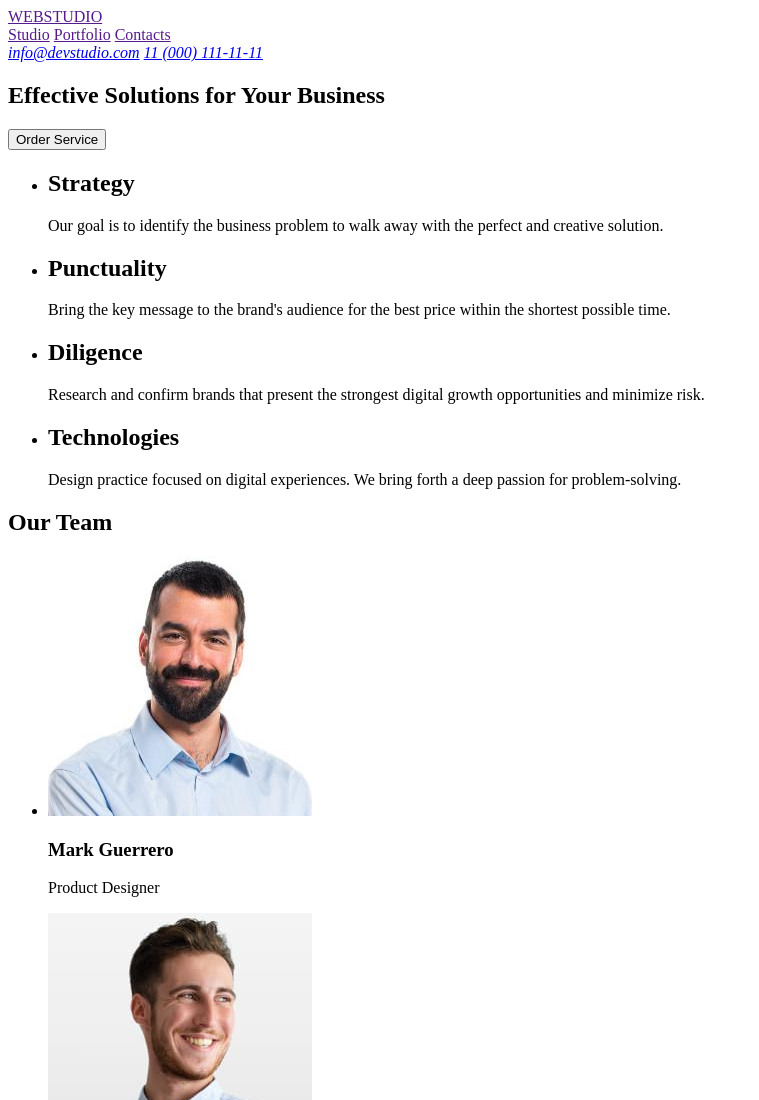
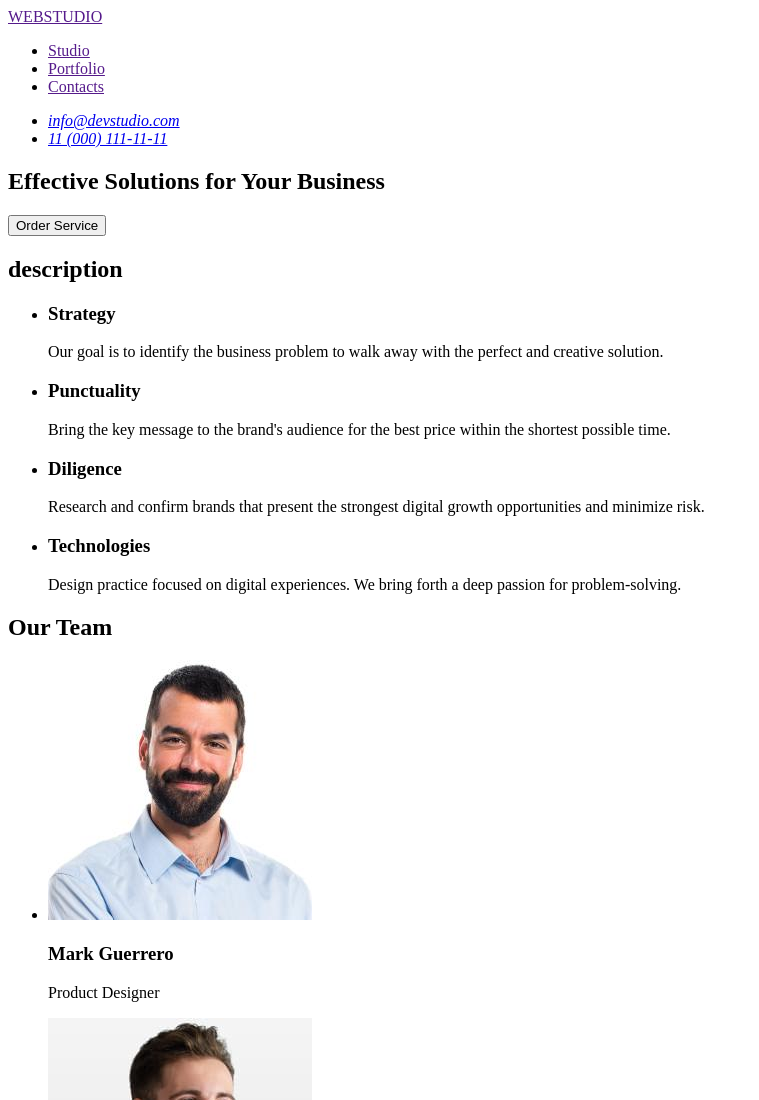
Before and after one commit to Kateryna-O/goit-markup-hw-01, a plain HTML site: page index.html in a window 1280 px wide. Shown: the top 1100 px of the page, without its empty margins (0-759 px from the left). Drawn offline with Linux system fonts and the light colour scheme.

Commit message:
changes have been made to the header

```diff
--- a/index.html
+++ b/index.html
@@ -10,15 +10,27 @@
     <header>
       <a href="">WEBSTUDIO</a>
       <nav>
-        <a href="">Studio</a>
-        <a href="">Portfolio</a>
-        <a href="">Contacts</a>
+        <ul>
+          <li>
+            <a href="">Studio</a>
+          </li>
+          <li>
+            <a href="">Portfolio</a>
+          </li>
+          <li>
+            <a href="">Contacts</a>
+          </li>
+        </ul>
       </nav>
       <address>
-        <a href="mailto:info@devstudio.com" target="_blank"
-          >info@devstudio.com</a
-        >
-        <a href="tel:+11 (000) 111-11-11" target="_blank">11 (000) 111-11-11</a>
+        <ul>
+          <li>
+            <a href="mailto:info@devstudio.com" target="_blank">info@devstudio.com</a>
+          </li>
+          <li>
+            <a href="tel:+110001111111" target="_blank">11 (000) 111-11-11</a>
+          </li>
+        </ul>
       </address>
     </header>
     <main>
@@ -29,30 +41,31 @@
       </section>
       <!--Features-->
       <section>
+        <h2>description</h2>
         <ul>
           <li>
-            <h2>Strategy</h2>
+            <h3>Strategy</h3>
             <p>
               Our goal is to identify the business problem to walk away with the
               perfect and creative solution.
             </p>
           </li>
           <li>
-            <h2>Punctuality</h2>
+            <h3>Punctuality</h3>
             <p>
               Bring the key message to the brand's audience for the best price
               within the shortest possible time.
             </p>
           </li>
           <li>
-            <h2>Diligence</h2>
+            <h3>Diligence</h3>
             <p>
               Research and confirm brands that present the strongest digital
               growth opportunities and minimize risk.
             </p>
           </li>
           <li>
-            <h2>Technologies</h2>
+            <h3>Technologies</h3>
             <p>
               Design practice focused on digital experiences. We bring forth a
               deep passion for problem-solving.
@@ -65,22 +78,42 @@
         <h2>Our Team</h2>
         <ul>
           <li>
-            <img src="./images/img_1.jpg" alt=" photo of Mark Guerrero" width="264" height="260"/>
+            <img
+              src="./images/img_1.jpg"
+              alt=" photo of Mark Guerrero"
+              width="264"
+              height="260"
+            />
             <h3>Mark Guerrero</h3>
             <p>Product Designer</p>
           </li>
           <li>
-            <img src="./images/img_2.jpg" alt="photo of Tom Ford" width="264" height="260" />
+            <img
+              src="./images/img_2.jpg"
+              alt="photo of Tom Ford"
+              width="264"
+              height="260"
+            />
             <h3>Tom Ford</h3>
             <p>Frontend Developer</p>
           </li>
           <li>
-            <img src="./images/img_3.jpg" alt="photo of Camila Garcia" width="264" height="260"/>
+            <img
+              src="./images/img_3.jpg"
+              alt="photo of Camila Garcia"
+              width="264"
+              height="260"
+            />
             <h3>Camila Garcia</h3>
             <p>Marketing</p>
           </li>
           <li>
-            <img src="./images/img_4.jpg" alt="photo of Daniel Wilson" width="264" height="260" />
+            <img
+              src="./images/img_4.jpg"
+              alt="photo of Daniel Wilson"
+              width="264"
+              height="260"
+            />
             <h3>Daniel Wilson</h3>
             <p>UI Designer</p>
           </li>
```
